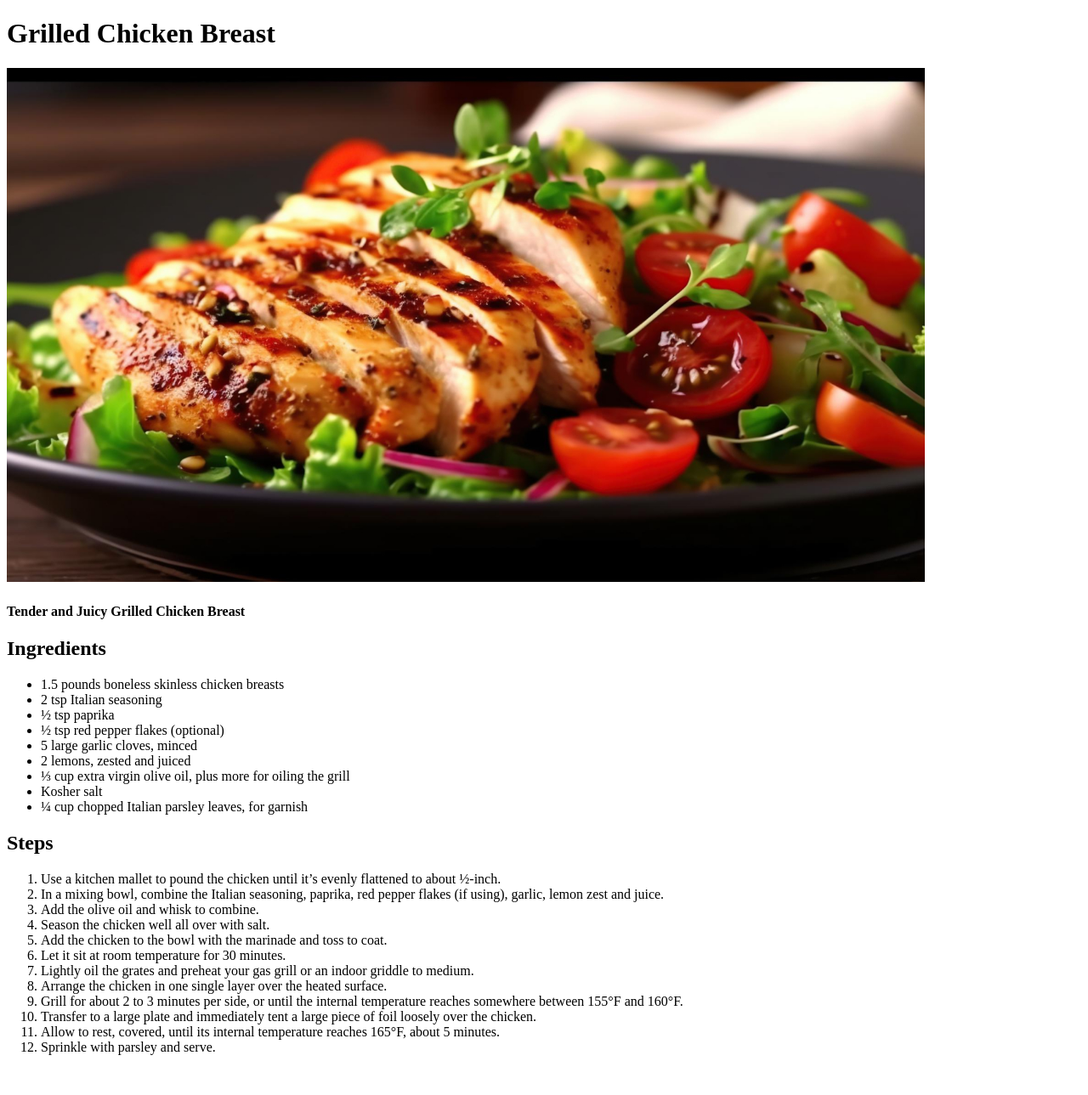
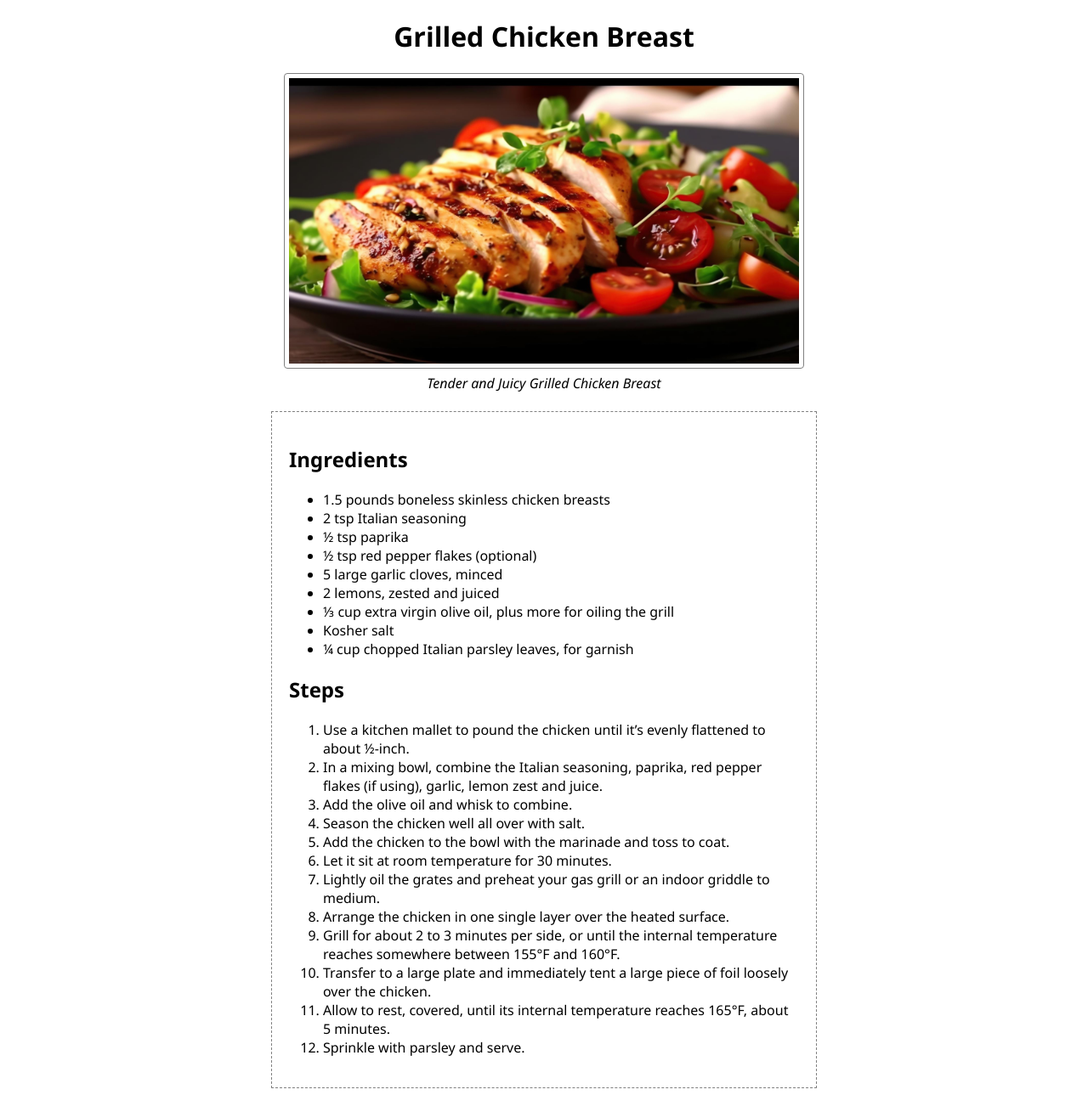
Before and after one commit to kuneho-yellow/odin-recipes, a plain HTML site: page recipes/grilled-chicken-breast.html in a window 1280 px wide. Shown: the whole page at 85% size. Before the commit the page ends 1258 px from the top, so only its background shows below. Drawn offline with Linux system fonts and the light colour scheme.

Commit message:
Add styling

```diff
--- a/recipes/grilled-chicken-breast.html
+++ b/recipes/grilled-chicken-breast.html
@@ -2,14 +2,16 @@
 <html lang="en">
     <head>
         <meta charset="utf-8">
+        <link rel="stylesheet" href="../style.css"/>
         <title>Grilled Chicken Breast</title>
     </head>
     <body>
-        <h1>Grilled Chicken Breast</h1>
+        <h1 class="page-title">Grilled Chicken Breast</h1>
 
-        <img src="../images/grilled-chicken-breast.jpg" alt="Grilled Chicken Breast" width="1080">
-        <h4>Tender and Juicy Grilled Chicken Breast</h4>
+        <img class="recipe" src="../images/grilled-chicken-breast.jpg" alt="Grilled Chicken Breast">
+        <h4 class="img-desc">Tender and Juicy Grilled Chicken Breast</h4>
 
+        <div class="recipe">
             <h2>Ingredients</h2>
             <ul>
                 <li>1.5 pounds boneless skinless chicken breasts</li>
@@ -38,5 +40,6 @@
                 <li>Allow to rest, covered, until its internal temperature reaches 165°F, about 5 minutes.</li>
                 <li>Sprinkle with parsley and serve.</li>
             </ol>
+        </div>
     </body>
 </html>
--- /dev/null
+++ b/style.css
@@ -0,0 +1,48 @@
+* {
+    font-family: "Segoe UI", Verdana, serif;
+    background-color: white;
+    color: black;
+}
+
+ul {
+    align-items: center;
+    align-content: center;
+}
+
+.page-title {
+    text-align: center;
+}
+
+div.navigation
+{
+    border: 1px gray solid;
+    border-radius: 4px;
+    padding: 10px;
+    max-width: 400px;
+    display: block;
+    margin: auto;
+}
+
+div.recipe {
+    border: 1px gray dashed;
+    padding: 20px;
+    max-width: 600px;
+    display: block;
+    margin: auto;
+}
+
+.img-desc {
+    text-align: center;
+    font-style: italic;
+    font-weight: normal;
+    margin-top: 6px;
+}
+
+img.recipe {
+    max-width: 600px;
+    display: block;
+    margin: auto;
+    border: 1px gray solid;
+    border-radius: 4px;
+    padding: 5px;
+}
```
Also changed, not shown: index.html (+9 -6 lines), recipes/baked-zucchini-sticks.html (+6 -3 lines), recipes/lasagna.html (+6 -3 lines). Lines whose indentation alone changed are shown as unchanged.
